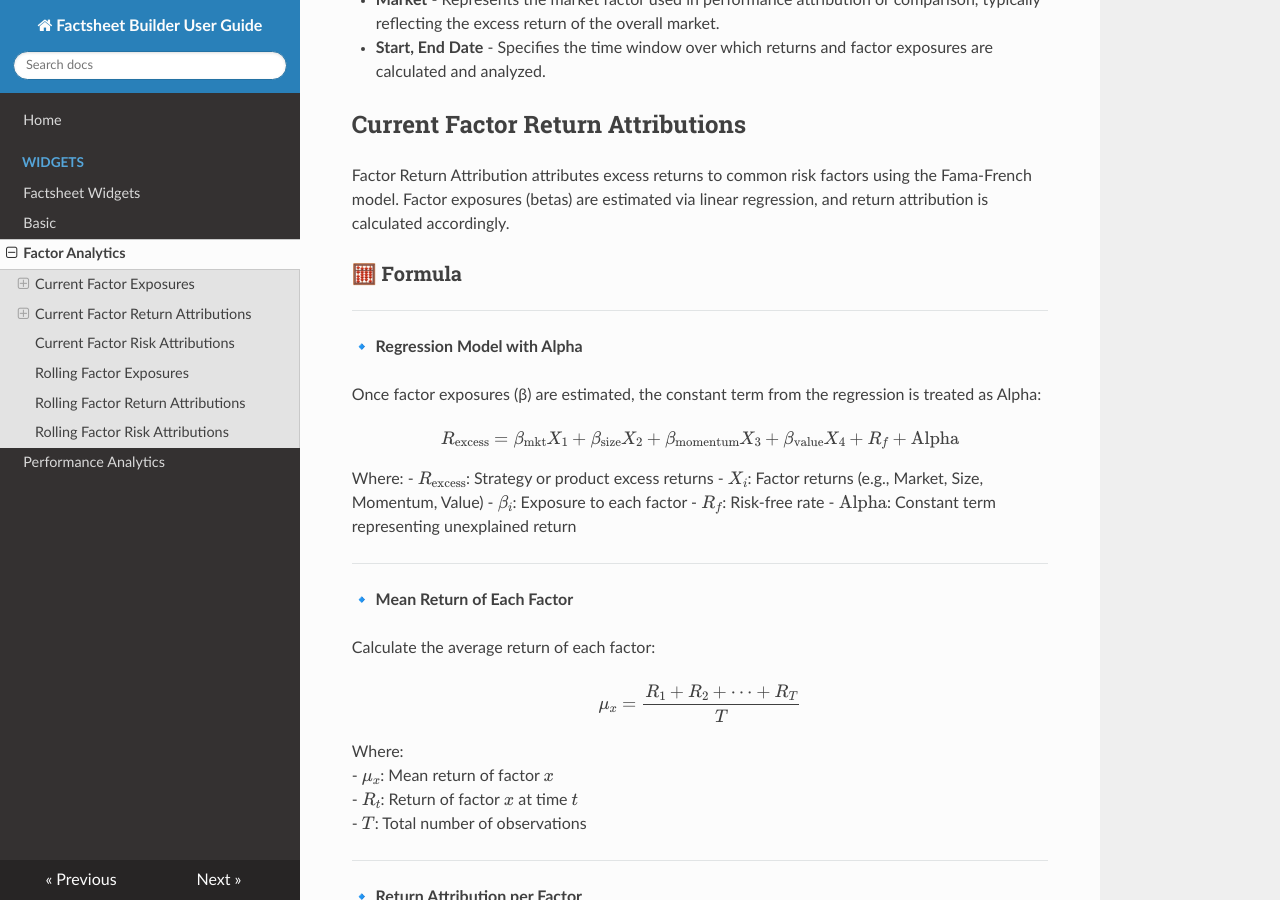
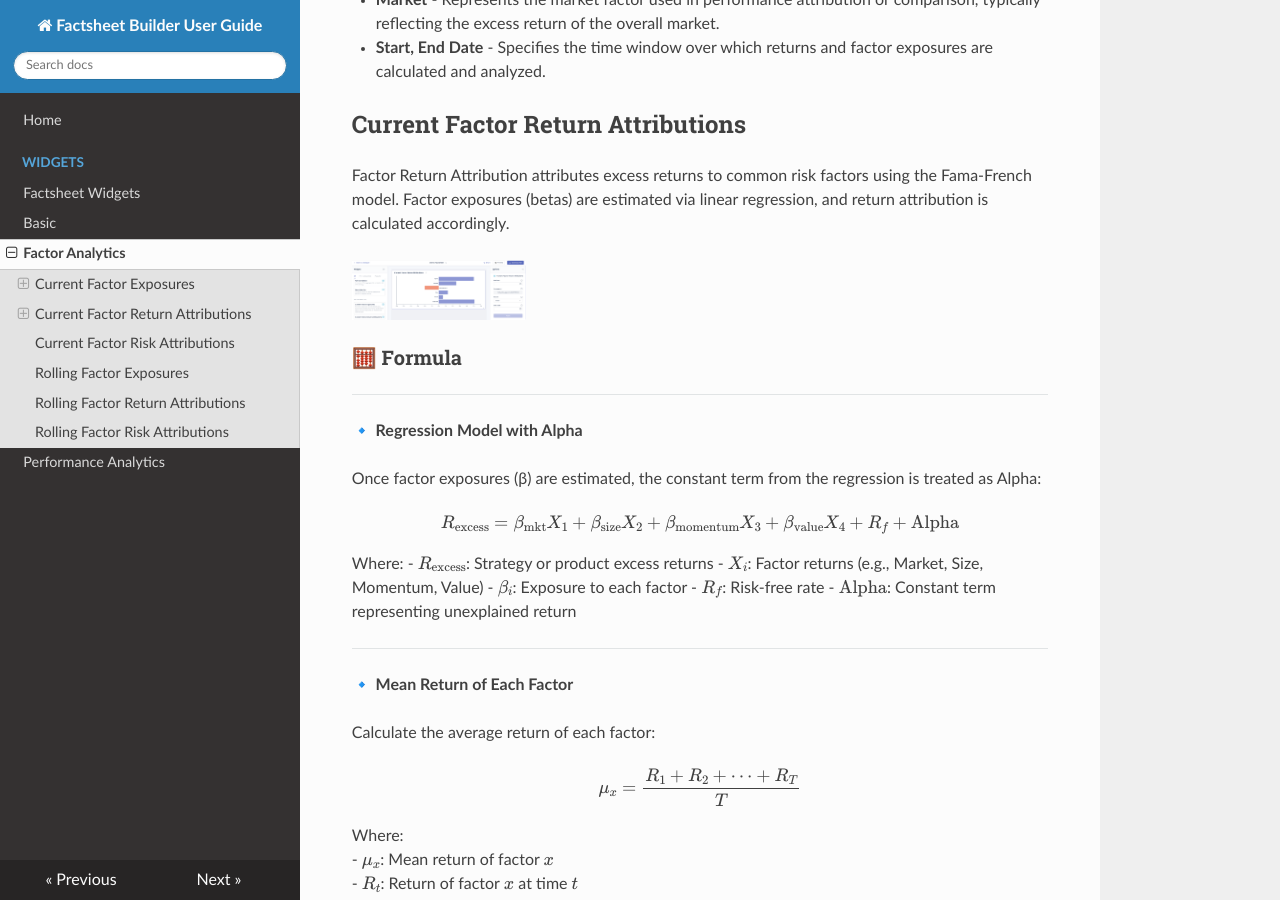
Before and after one commit to noviscient/factbox-user-guide, an MkDocs documentation site: the page built from docs/widgets/factor_analytics.md, in a window 1280 px wide and 900 px high, scrolled down 3072 px. Built offline with MkDocs 1.6.1, drawn with Linux system fonts in a browser that asks for light colours; nearby versions of some CDN libraries.

Commit message:
updates factors

```diff
--- a/docs/widgets/factor_analytics.md
+++ b/docs/widgets/factor_analytics.md
@@ -144,6 +144,8 @@ risk_expos, ret_attrs, risk_attrs = calculate_performance_attribution(
 
 Factor Return Attribution attributes excess returns to common risk factors using the Fama-French model. Factor exposures (betas) are estimated via linear regression, and return attribution is calculated accordingly.
 
+<img src="../../images/widgets/SCR-20250515-btqy.png" alt="Current Factor Exposures options" width="25%"/>
+
 ### 🧮 Formula
 
 ---
```
